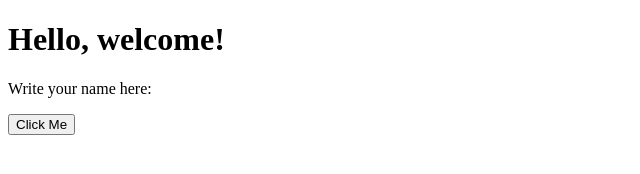
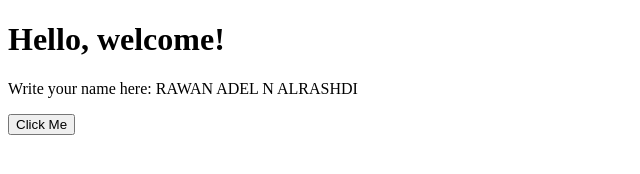
Before and after one commit to silence5659/lab4asdr, a plain HTML site: page index.html in a window 1280 px wide. Shown: the whole page, without its empty margins (0-640 px from the left). Drawn offline with Linux system fonts and the light colour scheme.

Commit message:
Added my name to the page

```diff
--- a/index.html
+++ b/index.html
@@ -6,7 +6,7 @@
 </head>
 <body>
     <h1>Hello, welcome!</h1>
-    <p>Write your name here:  </p>
+    <p>Write your name here: RAWAN ADEL N ALRASHDI </p>
     <button onclick="alert('Button clicked!')">Click Me</button>
 </body>
 </html>
```
